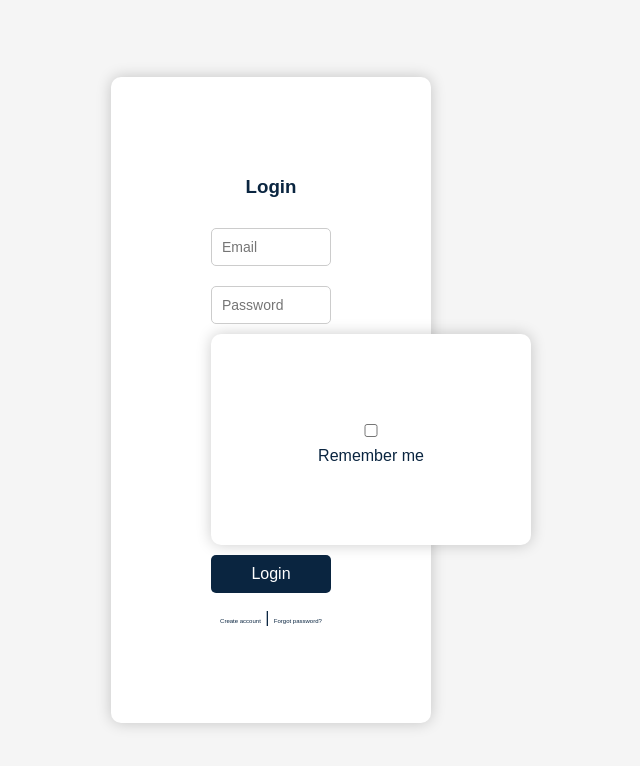
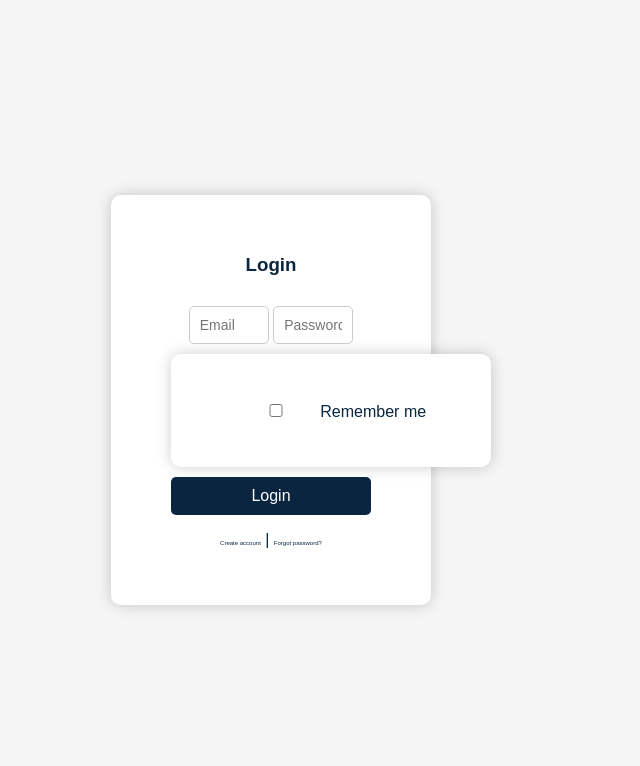
Before and after one commit to seun-tech/budget-tracker, a plain HTML site: page index.html in a window 1280 px wide. Shown: the whole page, without its empty margins (369-1009 px from the left). Drawn offline with nearby package versions, Linux system fonts and the light colour scheme.

Commit message:
Update style.css

```diff
--- a/style.css
+++ b/style.css
@@ -7,9 +7,9 @@ button{cursor:pointer;}
 
 /* ===== Authentication ===== */
 #authContainer{display:flex;justify-content:center;align-items:center;height:100vh;}
-#authContainer div{background:#fff;padding:80px 100px;border-radius:10px;box-shadow:0 0 15px rgba(0,0,0,0.2);width:320px;text-align:center;}
+#authContainer div{background:#fff;padding:40px 60px;border-radius:10px;box-shadow:0 0 15px rgba(0,0,0,0.2);width:320px;text-align:center;}
 #authContainer h3{margin-bottom:20px;color:#0A2540;}
-#authContainer input{width:100%;padding:10px;margin:10px 0;border:1px solid #ccc;border-radius:5px;font-size:14px;}
+#authContainer input{width:40%;padding:10px;margin:10px 0;border:1px solid #ccc;border-radius:5px;font-size:14px;}
 #authContainer button{width:100%;padding:10px;margin-top:10px;border:none;background:#0A2540;color:#fff;font-size:16px;border-radius:5px;transition:0.3s;}
 #authContainer button:hover{background:#112F4E;}
 #authContainer a{color:#0A2540;text-decoration:none;font-size:6px;}
```
